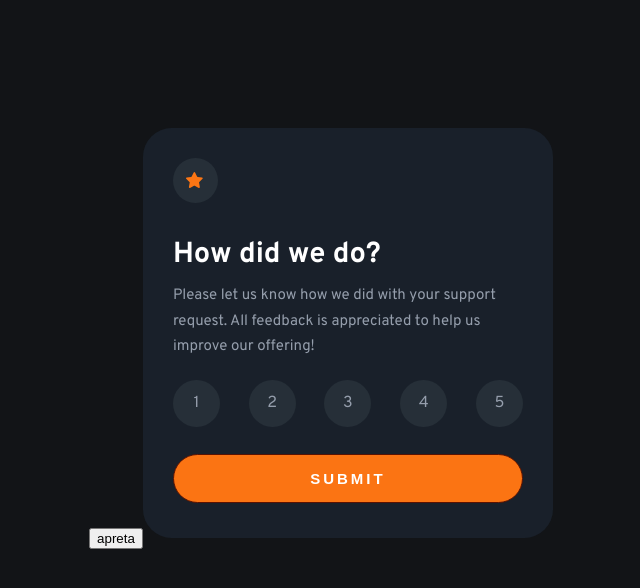
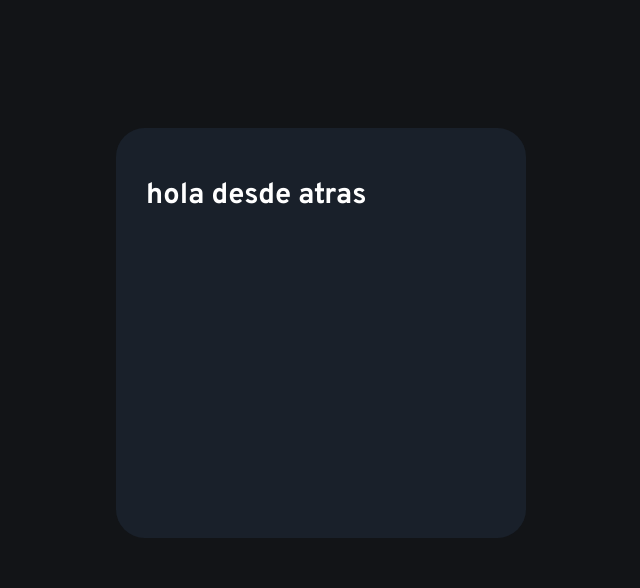
Before and after one commit to juanma-romero/interactive-rating-component-main, a plain HTML site: page design/index.html in a window 1280 px wide. Both pictures are taken after a click on the button "SUBMIT". Shown: the top 588 px of the page, without its empty margins (407-1047 px from the left). Drawn offline with Linux system fonts and the light colour scheme.

Commit message:
transicion resuelta

```diff
--- a/design/index.html
+++ b/design/index.html
@@ -11,12 +11,20 @@
     <link rel="preconnect" href="https://fonts.googleapis.com">
     <link rel="preconnect" href="https://fonts.gstatic.com" crossorigin>
     <link href="https://fonts.googleapis.com/css2?family=Overpass:wght@400;700&display=swap" rel="stylesheet">
+    <script>
+      function fun() {
+
+        console.log('clic')
+        document.getElementById('card-inner').style.transform = 'rotateY(180deg)'
+
+
+      }
+      </script>
 </head>
 <body>
-  <button class="botnMain" type="button">apreta</button>
+
   <div class="card-main">
-
-    <div class="card-inner">
+    <div class="card-inner" id="card-inner">
       <div class="card-front">
         <header class="head">
             <div class="backImagen">
@@ -28,7 +36,7 @@
             <p>Please let us know how we did with your support<br> request. All feedback is appreciated to help us<br> improve our offering!</p>
 
 
-              <div class="radio-toolbar">
+              <div class="radio-toolbar" id="radio-toolbar">
                 <input type="radio" id="1b" name="radioFruit" value="1">
                 <label for="1b">1</label>
 
@@ -43,7 +51,7 @@
                 <label for="5b">5</label>
             </div>
 
-            <button class="boton" type='button'>SUBMIT</button>
+            <button class="boton" type='button' onclick = "fun()">SUBMIT</button>
         </div>
       </div>
       <div class="card-back">
--- a/design/style.css
+++ b/design/style.css
@@ -166,7 +166,7 @@ p {
 }
 
 /* Do an horizontal flip when you click the button 'submit' */
-.card-main:hover .card-inner {
+.botnMain:hover .card-inner {
     transform: rotateY(180deg);
 }
 
```
